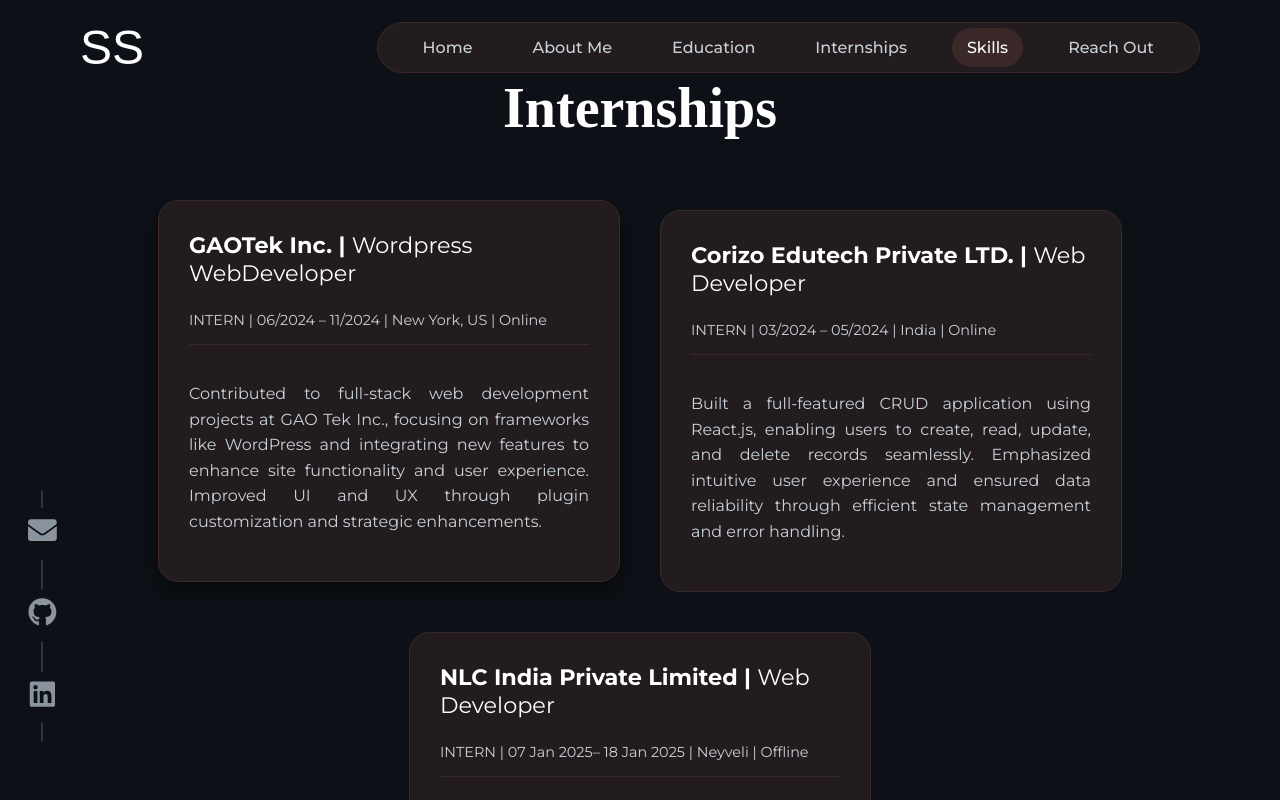
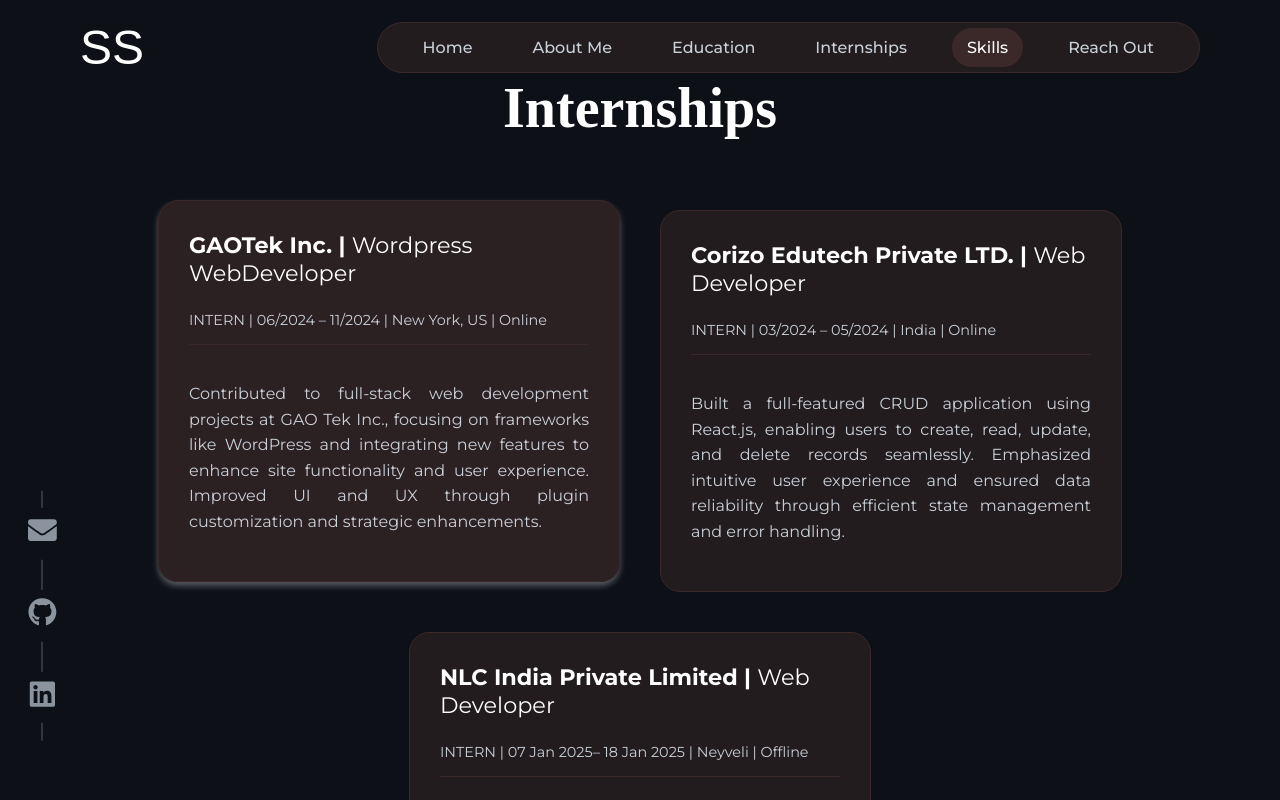
Before and after one commit to SathaSivamRS/Satha_Portfolio, a React (Create React App) app: page / in a window 1280 px wide. In both pictures the pointer is over the element 389 px from the left and 2879 px from the top of the page. Shown: the part 2479-3279 px from the top of the page. Built offline with nearby package versions, Linux system fonts and the light colour scheme; a web font is replaced by a local one.

Commit message:
added animation on hover

```diff
--- a/src/components/Internships/Internships.module.css
+++ b/src/components/Internships/Internships.module.css
@@ -45,7 +45,9 @@
 
 .internshipCard:hover {
   transform: translateY(-10px);
-  box-shadow: 0 10px 20px rgba(0, 0, 0, 0.5);
+  background-color: rgba(59, 41, 41, 0.7); /* Slightly darker on hover */
+  box-shadow: 0 4px 6px rgba(255, 255, 255, 0.3);
+  transition: transform 0.3s ease, box-shadow 0.3s ease;
 }
 
 .cardTitle {
--- a/src/components/Projects/Projects.module.css
+++ b/src/components/Projects/Projects.module.css
@@ -52,8 +52,10 @@
 
 .projectCard:hover {
   transform: translateY(-10px);
-  box-shadow: 0 15px 25px rgba(0, 0, 0, 0.6);
   background-color: rgba(59, 41, 41, 0.7); /* Slightly darker on hover */
+  box-shadow: 0 4px 6px rgba(255, 255, 255, 0.3);
+  transition: transform 0.3s ease, box-shadow 0.3s ease;
+  /* box-shadow: 0 15px 25px rgba(0, 0, 0, 0.6); */
 }
 
 .cardTitle {
--- a/src/components/Skills/Skills.module.css
+++ b/src/components/Skills/Skills.module.css
@@ -34,6 +34,7 @@
   border: 1px solid #3b2929;
   backdrop-filter: blur(10px);
   text-align: left;
+
   /* CHANGED: Replaced animation properties with a simple transition */
   transition: transform 0.3s ease;
 }
@@ -41,6 +42,9 @@
 /* ADDED: This block makes the card lift up on hover */
 .skillCard:hover {
   transform: translateY(-10px);
+  background-color: rgba(59, 41, 41, 0.7); /* Slightly darker on hover */
+  box-shadow: 0 4px 6px rgba(255, 255, 255, 0.3);
+  transition: transform 0.3s ease, box-shadow 0.3s ease;
 }
 
 .cardTitle {
```
